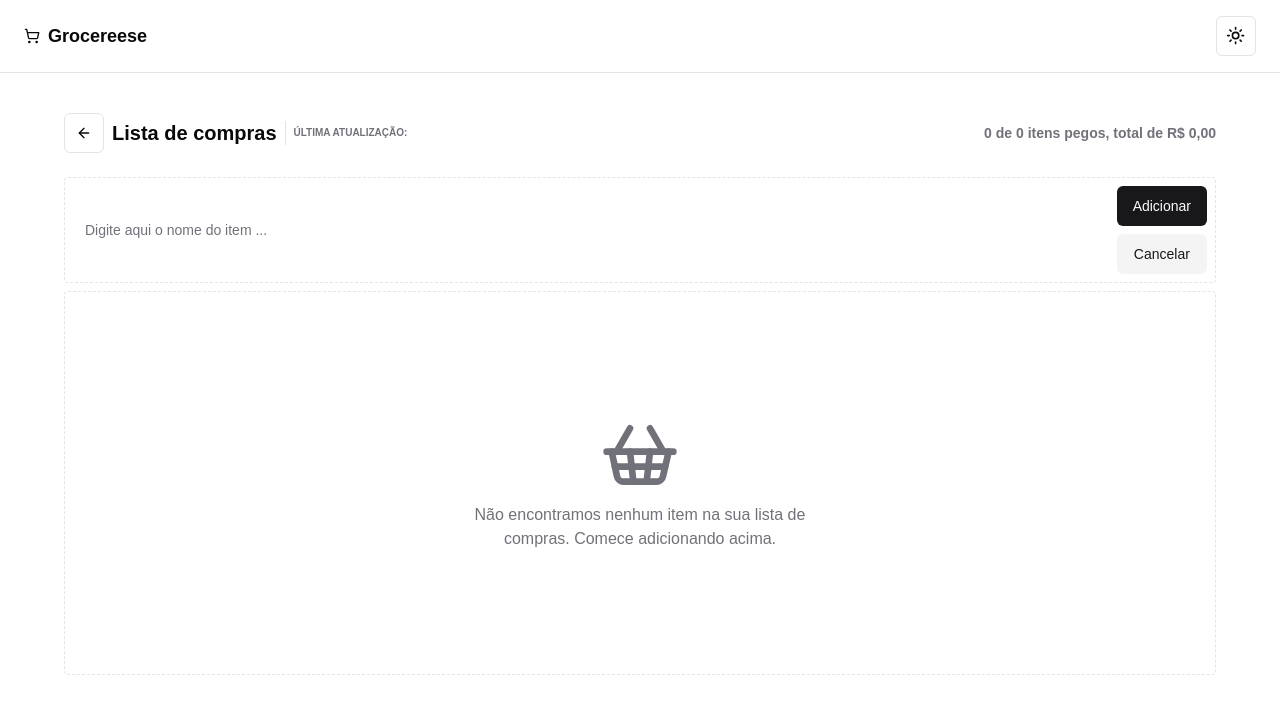
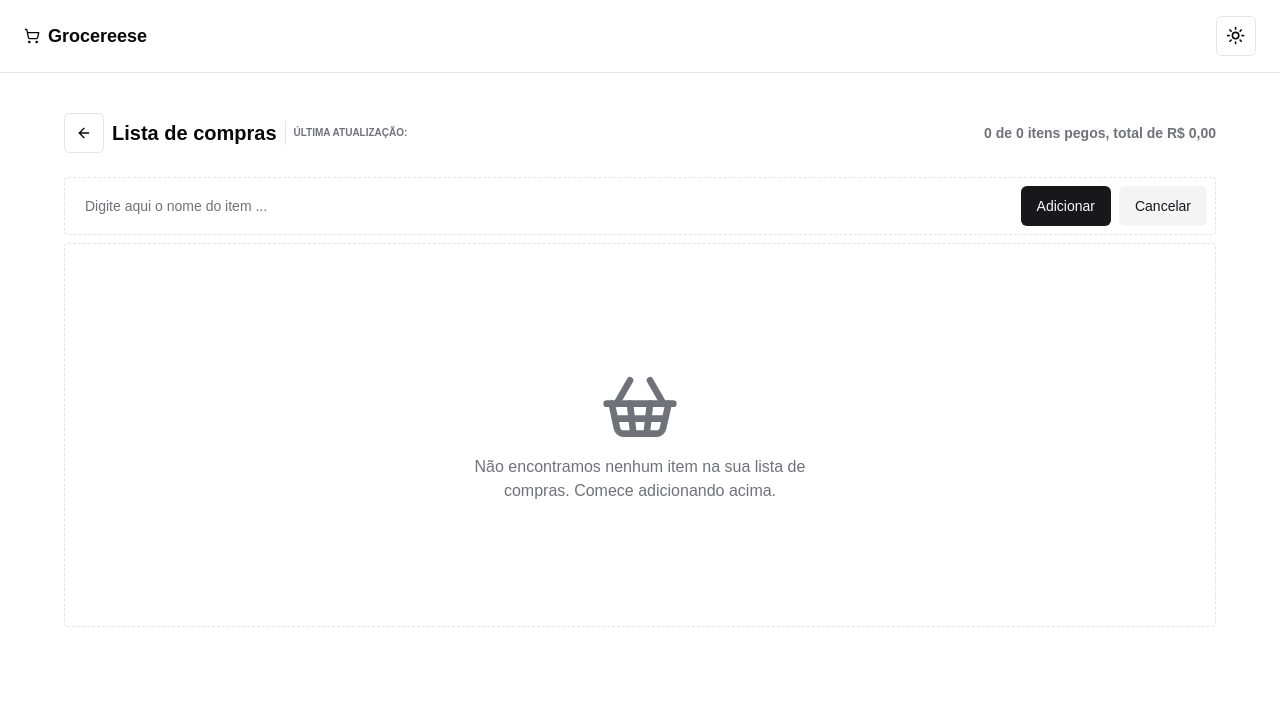
Before and after one commit to josee-fernandes/grocereese, a Next.js app: page /lists/1 in a window 1280 px wide. Both pictures are taken after a click on the button "Adicionar item". Shown: the top 714 px of the page. Built offline with nearby package versions, Linux system fonts and the light colour scheme.

Commit message:
feat: fix unneeded flex-wrap on create list/grocery item

```diff
--- a/src/pages/lists/[listId].tsx
+++ b/src/pages/lists/[listId].tsx
@@ -317,7 +317,7 @@ const ListPage: NextPage = () => {
                 className="border-none"
                 {...register('name')}
               />
-              <div className="flex items-center gap-2 flex-1 flex-wrap">
+              <div className="flex items-center gap-2 flex-1 flex-wrap md:flex-nowrap">
                 <Button type="submit" className="flex-1">
                   Adicionar
                 </Button>
--- a/src/pages/lists/index.tsx
+++ b/src/pages/lists/index.tsx
@@ -202,7 +202,7 @@ const ListsPage: NextPage = () => {
                 className="border-none"
                 {...register('name')}
               />
-              <div className="flex items-center gap-2 flex-1 flex-wrap">
+              <div className="flex items-center gap-2 flex-1 flex-wrap md:flex-nowrap">
                 <Button type="submit" className="flex-1">
                   Adicionar
                 </Button>
```
